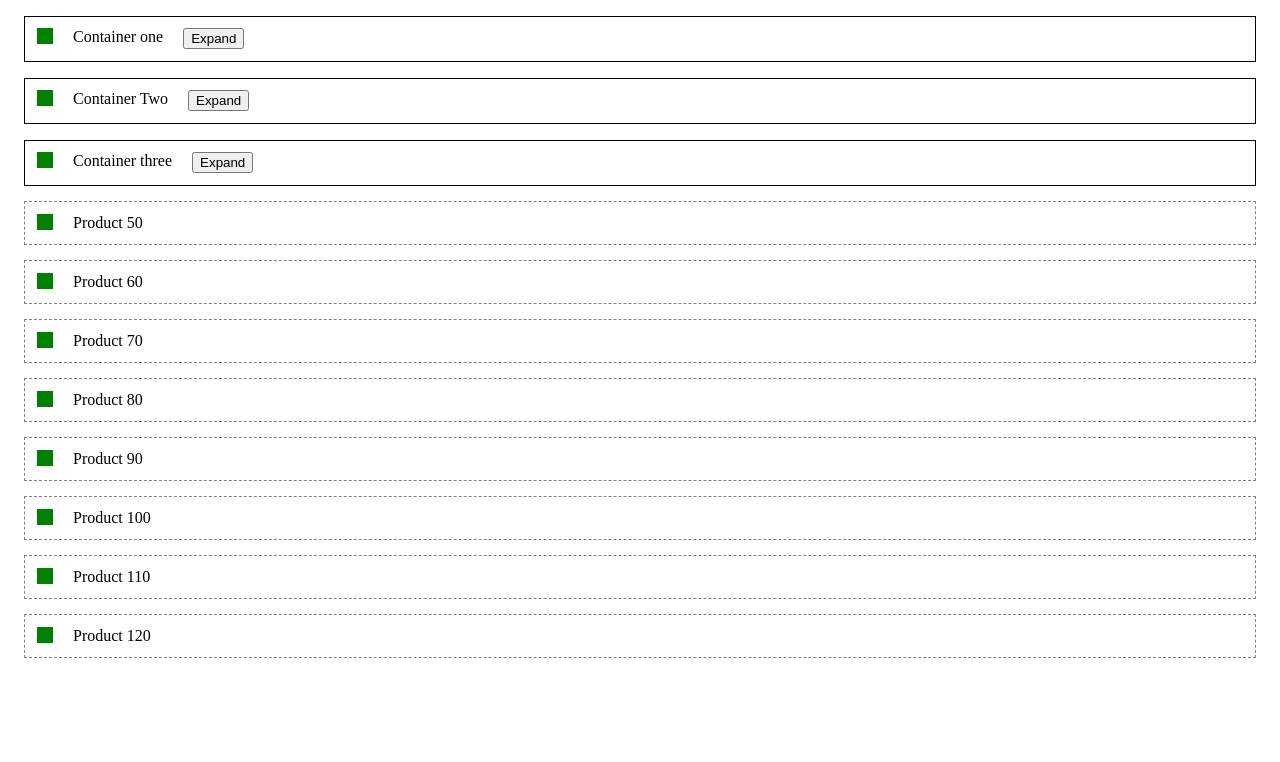
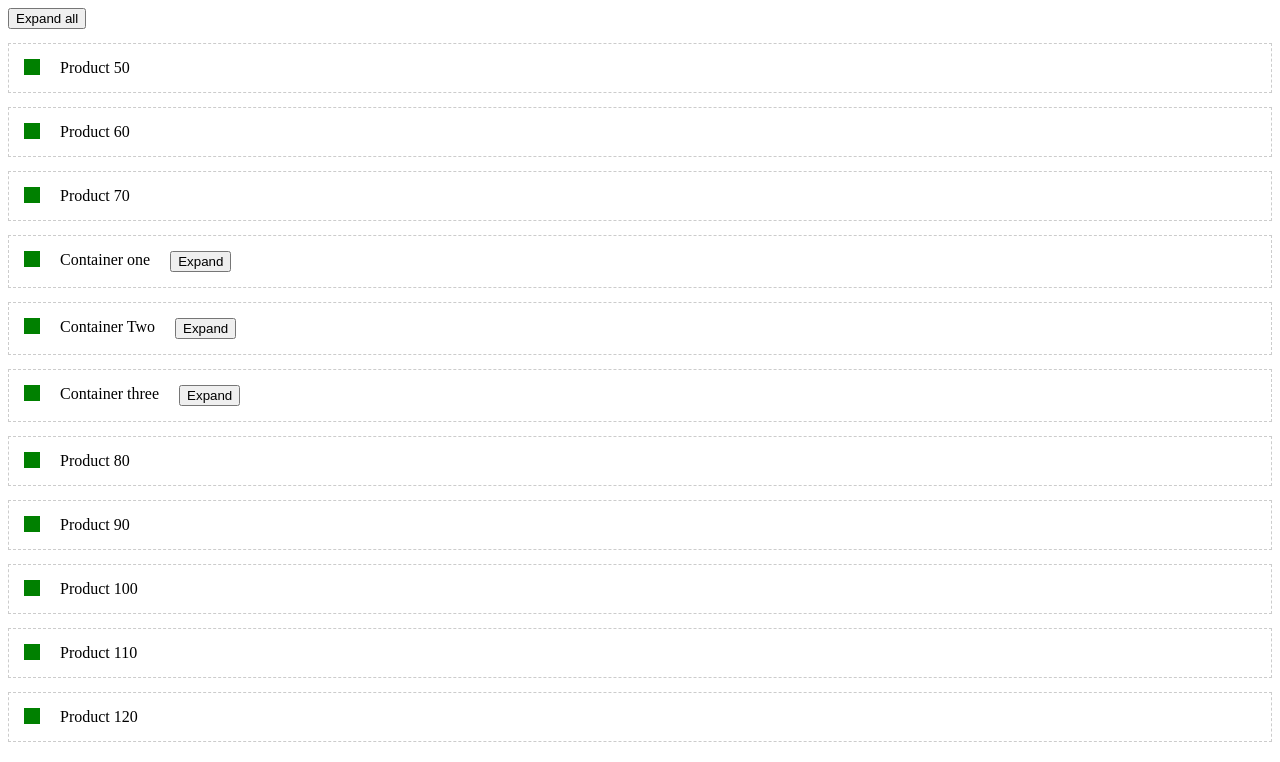
Before and after one commit to Ramadanko/react-dnd-nested-list, a React (Vite) app: page / in a window 1280 px wide. Shown: the top 762 px of the page. Built offline with nearby package versions, Linux system fonts and the light colour scheme.

Commit message:
add expand/collapse button

```diff
--- /dev/null
+++ b/src/NestedList/CustomEvents.ts
@@ -0,0 +1,2 @@
+export const SET_ARE_ALL_NODES_EXPANDED = 'SET_ARE_ALL_NODES_EXPANDED';
+export const EXPAND_COLLAPSE_ALL_NODES = 'EXPAND_COLLAPSE_ALL_NODES';
--- a/src/NestedList/DraggableDroppableNode.tsx
+++ b/src/NestedList/DraggableDroppableNode.tsx
@@ -1,4 +1,4 @@
-import { CSSProperties, useContext, useRef, useState } from 'react';
+import { CSSProperties, useContext, useRef, useState, useEffect } from 'react';
 import { DropTargetMonitor, useDrag, useDrop } from 'react-dnd';
 import { INode } from './types';
 import { TreeContext } from './TreeProvider';
@@ -12,7 +12,11 @@ import {
   isContainerNode,
   isPrevNode,
   isParentNode,
+  getDraggableDroppableStyles,
 } from './util';
+import { EXPAND_COLLAPSE_ALL_NODES } from './CustomEvents';
+
+type IExpandChildItems = boolean;
 
 type IProps = {
   index: number;
@@ -20,6 +24,7 @@ type IProps = {
   parentIndex?: number | string;
   isLastItem?: boolean;
   parentPath?: string;
+  expandChildItems?: boolean;
 };
 
 const containerStyles: CSSProperties = {
@@ -78,10 +83,11 @@ const getDropIndicatorPosition = (monitor: DropTargetMonitor, node: any, ref: an
 
 const DraggableDroppableNode = (props: IProps) => {
   const ref = useRef(null);
-  const { updateTree, expandedNodes, expandNode, collapseNode } = useContext(TreeContext);
-  const { node, index = 0, isLastItem = false, parentPath = '' } = props;
-  const isNodeExpanded = Boolean(expandedNodes[node.id]);
+  const { updateTree, toggleExpandedNodes } = useContext(TreeContext);
+  const { node, index = 0, isLastItem = false, parentPath = '', expandChildItems = false } = props;
   const [dropPreviewPosition, setDropPreviewPosition] = useState<IndicatorValues>('top');
+  const [isNodeExpanded, setIsNodeExpanded] = useState<IExpandChildItems>(expandChildItems);
+  const [passExpandToChildItems, setPassExpandToChildItems] = useState(false);
   node.accessPath = `${parentPath}.children[${index}]`;
 
   const [{ handlerId, draggedItem, isOverCurrent }, drop] = useDrop({
@@ -108,7 +114,7 @@ const DraggableDroppableNode = (props: IProps) => {
       if (!ref.current || !isOverCurrent) return;
       // if not hovering on itself
       if (item.id === node.id) return;
-      const isBefore = getDropIndicatorPosition(monitor, node, ref, isNodeExpanded) ?? 'top';
+      const isBefore = getDropIndicatorPosition(monitor, node, ref, Boolean(isNodeExpanded)) ?? 'top';
       if (isBefore !== dropPreviewPosition) {
         setDropPreviewPosition(() => isBefore);
       }
@@ -126,19 +132,31 @@ const DraggableDroppableNode = (props: IProps) => {
     },
   });
 
+  const toggleChildNodes = (value: boolean, passDown = false) => {
+    const newValue = value !== undefined ? value : !isNodeExpanded;
+    setIsNodeExpanded(newValue);
+    setPassExpandToChildItems(passDown);
+    toggleExpandedNodes(node.id);
+  };
+
+  const handler = (e: CustomEvent) => toggleChildNodes(e.detail, true);
+
   const opacity = isDragging ? 0.5 : 1;
-  const rowItemStyles = node.children
-    ? {
-        ...containerStyles,
-        opacity,
-        border: '1px solid black',
-      }
-    : { ...containerStyles, opacity };
+  const rowItemStyles = getDraggableDroppableStyles({ isDragging, isNodeExpanded });
   const showNewDropPosition = isOverCurrent && draggedItem?.id !== node.id;
 
   // we're telling React-dnd that this ref var/object/element is going to be used as droppable source
   // and in the same time it's going to be a preview source
   drop(preview(ref));
+
+  useEffect(() => {
+    // only container nodes listen to events
+    if (!Array.isArray(node.children)) return;
+    window.addEventListener(EXPAND_COLLAPSE_ALL_NODES, handler);
+    return () => {
+      window.removeEventListener(EXPAND_COLLAPSE_ALL_NODES, handler);
+    };
+  });
 
   return (
     <div ref={ref} className="node-item" style={rowItemStyles} data-handler-id={handlerId}>
@@ -150,9 +168,8 @@ const DraggableDroppableNode = (props: IProps) => {
         dragRef={drag}
         opacity={opacity}
         isLastItem={isLastItem}
-        expandNode={expandNode}
-        collapseNode={collapseNode}
         isExpanded={isNodeExpanded}
+        toggleChildNodes={toggleChildNodes}
       />
       {isNodeExpanded &&
         node?.children?.map((child: any, index) => {
@@ -164,6 +181,7 @@ const DraggableDroppableNode = (props: IProps) => {
               index={index}
               isLastItem={isLastItem}
               parentPath={node.accessPath}
+              expandChildItems={passExpandToChildItems}
             />
           );
         })}
--- /dev/null
+++ b/src/NestedList/ExpandCollapseAllNodesButton.tsx
@@ -0,0 +1,25 @@
+import { useState, useEffect } from 'react';
+import { SET_ARE_ALL_NODES_EXPANDED, EXPAND_COLLAPSE_ALL_NODES } from './CustomEvents';
+
+const ExpandCollapseAllNodesButton = () => {
+  const [allNodesExpanded, setAllNodesExpanded] = useState(false);
+  const text = allNodesExpanded ? 'Collapse all' : 'Expand all';
+
+  const toggleExpandCollapse = () => {
+    window.dispatchEvent(new CustomEvent(EXPAND_COLLAPSE_ALL_NODES, { detail: !allNodesExpanded }));
+    setAllNodesExpanded(() => !allNodesExpanded);
+  };
+
+  const handler = (e: CustomEvent) => setAllNodesExpanded(() => e.detail);
+
+  useEffect(() => {
+    window.addEventListener(SET_ARE_ALL_NODES_EXPANDED, handler);
+    return () => {
+      window.removeEventListener(SET_ARE_ALL_NODES_EXPANDED, handler);
+    };
+  }, []);
+
+  return <button onClick={toggleExpandCollapse}>{text}</button>;
+};
+
+export default ExpandCollapseAllNodesButton;
--- a/src/NestedList/NodeData.tsx
+++ b/src/NestedList/NodeData.tsx
@@ -1,14 +1,5 @@
 import { FC, useRef, CSSProperties } from 'react';
 import { INode } from './types';
-
-const borders: CSSProperties = {
-  border: '1px dashed gray',
-};
-const rowDataStyle: CSSProperties = {
-  boxSizing: 'border-box',
-  marginTop: '-1px',
-  padding: '12px',
-};
 
 const stackStyle = {
   display: 'flex',
@@ -23,37 +14,34 @@ const handleStyle = {
   cursor: 'grab',
 };
 
+const getStyles = ({ isExpanded = false }): CSSProperties => {
+  return {
+    marginTop: '-1px',
+    boxSizing: 'border-box',
+    padding: isExpanded ? 0 : '15px',
+    border: isExpanded ? 'none' : '1px dashed #ccc',
+  };
+};
+
 interface INodeData {
   node: INode;
   dragRef: any;
   opacity: number;
   isLastItem: boolean;
   isExpanded: boolean;
-  expandNode: Function;
-  collapseNode: Function;
+  toggleChildNodes: Function;
 }
 
 const NodeData: FC<INodeData> = (props) => {
-  const {
-    dragRef,
-    node,
-    opacity = 1,
-    isLastItem = false,
-    isExpanded = false,
-    expandNode = () => {},
-    collapseNode = () => {},
-  } = props;
+  const { dragRef, node, opacity = 1, isLastItem = false, isExpanded = false, toggleChildNodes = () => {} } = props;
   const defaultDragRef = dragRef ?? useRef(null);
   const hasChildren = Boolean(node?.children?.length);
-  const allBorders = hasChildren ? {} : borders;
+  const styles = getStyles({ isExpanded });
   const expandText = !isExpanded ? 'Expand' : 'Collapse';
-  if (isLastItem) {
-    delete allBorders.borderBottom;
-  }
-  const toggleChildren = () => (isExpanded ? collapseNode(node) : expandNode(node));
+  const toggleChildren = () => toggleChildNodes();
 
   return (
-    <div className="node-data" style={{ ...rowDataStyle, opacity, ...allBorders }}>
+    <div className="node-data" style={styles}>
       <div className="row-data" style={stackStyle}>
         <span style={handleStyle} ref={defaultDragRef} />
         <div>{node?.name}</div>
--- a/src/NestedList/RootNode.ts
+++ b/src/NestedList/RootNode.ts
@@ -7,6 +7,21 @@ export const rootNode: INode = {
   name: 'Root',
   parentId: 'root',
   children: [
+    {
+      id: '3',
+      name: 'Product 50',
+      parentId: '2',
+    },
+    {
+      id: '3',
+      name: 'Product 60',
+      parentId: '2',
+    },
+    {
+      id: '3',
+      name: 'Product 70',
+      parentId: '2',
+    },
     {
       id: '2',
       name: 'Container one',
@@ -95,22 +110,6 @@ export const rootNode: INode = {
         },
       ],
     },
-
-    {
-      id: '3',
-      name: 'Product 50',
-      parentId: '2',
-    },
-    {
-      id: '3',
-      name: 'Product 60',
-      parentId: '2',
-    },
-    {
-      id: '3',
-      name: 'Product 70',
-      parentId: '2',
-    },
     {
       id: '3',
       name: 'Product 80',
--- a/src/NestedList/Tree.tsx
+++ b/src/NestedList/Tree.tsx
@@ -2,12 +2,13 @@ import { useContext } from 'react';
 import { TreeContext } from './TreeProvider';
 import { INode } from './types';
 import DraggableDroppableNode from './DraggableDroppableNode';
+import ExpandCollapseAllNodesButton from './ExpandCollapseAllNodesButton';
 
 const Tree = () => {
   const { rootNode } = useContext(TreeContext);
-
   return (
     <>
+      <ExpandCollapseAllNodesButton />
       {rootNode?.children?.map((node: INode, index: number) => (
         <DraggableDroppableNode node={node} key={node.id} index={index} />
       ))}
--- a/src/NestedList/TreeProvider.tsx
+++ b/src/NestedList/TreeProvider.tsx
@@ -1,17 +1,14 @@
-import { createContext, useState, FC } from 'react';
+import { createContext, useState, FC, useRef, useEffect } from 'react';
 import { getRootNode, rootNode } from './RootNode';
 import { get } from 'lodash-es';
 import { extractIndexes, IndicatorValues, isSiblingNode } from './util';
 import { INode, ITreeContext } from './types';
+import { SET_ARE_ALL_NODES_EXPANDED } from './CustomEvents';
 
 export const TreeContext = createContext<ITreeContext>({
   rootNode,
   updateTree: () => {},
-  expandedNodes: {},
-  expandNode: () => {},
-  collapseNode: () => {},
-  toggleAllNodes: () => {},
-  areAllNodesExpanded: false,
+  toggleExpandedNodes: () => {},
 });
 
 export const getContainerPath = (node: INode) => {
@@ -35,9 +32,9 @@ const expandAllNodes = (rootNode: INode, expandedNodes = {}) => {
 };
 
 const TreeProvider: FC<any> = ({ children }) => {
+  const containerNodes = useRef({});
+  const expandedContainerNodes = useRef({});
   const [rootNode, setAllNodes] = useState(getRootNode());
-  const [expandedNodes, setExpandedNodes] = useState({});
-  const [areAllNodesExpanded, setAreAllNodesExpanded] = useState(false);
 
   const updateTree = (draggedNode: INode, hoveredNode: INode, position: IndicatorValues) => {
     const clonedNodes = structuredClone(rootNode);
@@ -72,39 +69,35 @@ const TreeProvider: FC<any> = ({ children }) => {
     }
     setAllNodes(() => structuredClone(clonedNodes));
   };
-  const expandNode = (node: INode) => {
-    setExpandedNodes((prev) => ({ ...prev, [node.id]: node }));
+
+  const logContainerNodes = (node: INode) => {
+    if (Array.isArray(node.children)) {
+      if (node.nodeType !== 'root') {
+        containerNodes.current[node.id] = node.id;
+      }
+      node.children.forEach((node) => logContainerNodes(node));
+    }
   };
 
-  const collapseNode = (node: INode) => {
-    setExpandedNodes((prev) => {
-      delete prev[node.id];
-      return { ...prev };
-    });
-    setAreAllNodesExpanded(false);
+  const toggleExpandedNodes = (id: string) => {
+    if (expandedContainerNodes.current[id]) {
+      delete expandedContainerNodes.current[id];
+    } else {
+      expandedContainerNodes.current[id] = id;
+    }
+    const areAllExpanded =
+      Object.keys(expandedContainerNodes.current).length === Object.keys(containerNodes.current).length;
+    window.dispatchEvent(new CustomEvent(SET_ARE_ALL_NODES_EXPANDED, { detail: areAllExpanded }));
   };
 
-  const toggleAllNodes = () => {
-    if (areAllNodesExpanded) {
-      setAreAllNodesExpanded(false);
-      setExpandedNodes({});
-    } else {
-      const expandedNodes = expandAllNodes(rootNode);
-      setAreAllNodesExpanded(true);
-      setExpandedNodes(() => expandedNodes);
-    }
-  };
+  useEffect(() => logContainerNodes(rootNode), [rootNode]);
 
   return (
     <TreeContext.Provider
       value={{
         rootNode,
         updateTree,
-        expandedNodes,
-        expandNode,
-        collapseNode,
-        areAllNodesExpanded,
-        toggleAllNodes,
+        toggleExpandedNodes,
       }}>
       {children}
     </TreeContext.Provider>
--- a/src/NestedList/util.ts
+++ b/src/NestedList/util.ts
@@ -1,4 +1,5 @@
 import { INode } from './types';
+import { CSSProperties } from 'react';
 
 export const INITIAL_POSITION = 'top';
 export type IndicatorValues = 'top' | 'middle' | 'bottom' | 'none';
@@ -40,3 +41,12 @@ export const isParentNode = (draggedItem: INode, dropItem: INode) => {
   const dragItemParentPathString = dragItemParentPath.join('.');
   return dragItemParentPathString === dropItem.accessPath;
 };
+
+export const getDraggableDroppableStyles = ({ isDragging = false, isNodeExpanded = false }: any): CSSProperties => {
+  return {
+    margin: '15px 0',
+    opacity: isDragging ? 0.5 : 1,
+    padding: isNodeExpanded ? '15px' : 0,
+    border: isNodeExpanded ? '1px solid #ccc' : 'none',
+  };
+};
```
Also changed, not shown: src/NestedList/types.ts (+1 -7 lines).
